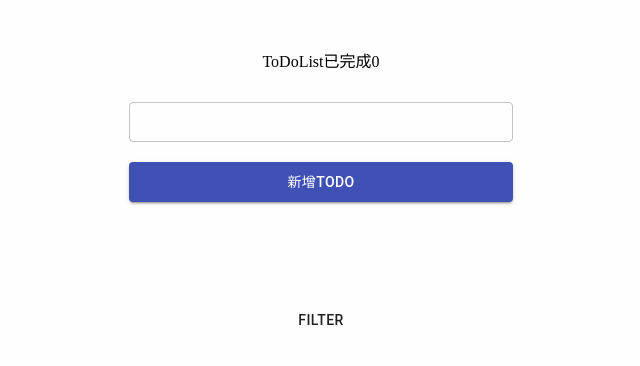
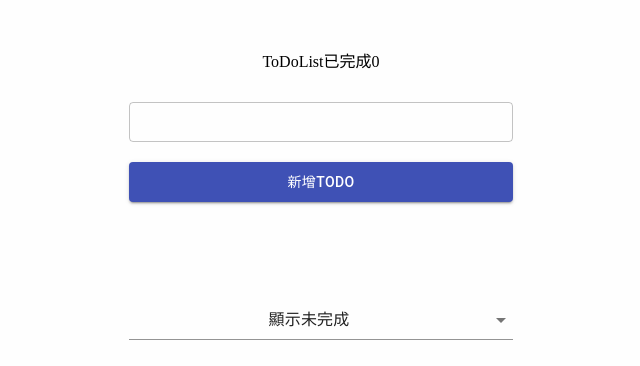
Before and after one commit to zxc469469/React-TodoList, a React (Create React App) app: page / in a window 1280 px wide. Shown: the top 366 px of the page, without its empty margins (319-959 px from the left). Built offline with nearby package versions, Linux system fonts and the light colour scheme.

Commit message:
new :  filterToDo - Select filter type change : TodoList  add filter func.

```diff
--- a/src/App.tsx
+++ b/src/App.tsx
@@ -14,6 +14,7 @@ const ToDoTitle = styled.div`
   align-items: center;
   margin-bottom: 30px;
 `;
+
 const InputContainer = styled.div`
   display: flex;
   justify-content: center;
@@ -21,6 +22,7 @@ const InputContainer = styled.div`
   flex-direction: column;
   height: 300px;
 `;
+
 function App() {
   const ToDoListCount = useSelector((state: rootState) => state.ToDoList).count;
   const allToDoList = useSelector((state: rootState) => state.ToDoList).ToDoList;
--- a/src/components/ToDoFilter.tsx
+++ b/src/components/ToDoFilter.tsx
@@ -1,22 +1,36 @@
 import React, { useState } from "react";
-import { useDispatch } from "react-redux";
-import { ADD_TODO } from "../store/constants/index";
+import { useDispatch, useSelector } from "react-redux";
 import styled from "@emotion/styled";
-import { Button} from '@material-ui/core';
+import { Select } from "@material-ui/core";
+import {
+  FILTER_FINISHED_TODO,
+  FILTER_UNFINISHED_TODO,
+} from "../store/constants/index";
 
-const FilterBtn = styled(Button)`
+
+const FilterSelect = styled(Select)`
   width: 30%;
   min-width: 200px;
   height: 40px;
 `;
 
+export default function ToDoFilter() {
+  const [filterType, setFilterType] = useState(FILTER_UNFINISHED_TODO);
+  const dispatch = useDispatch();
 
-export default function ToDoFilter() {
-    return(
-       <>
-       <FilterBtn>
-           filter
-       </FilterBtn>
-       </>
-    )
+  const filterDispatch = (type: String) => {
+    dispatch({ type: type });
+  };
+  const handleFilterSelect = (e: any) => {
+    setFilterType(e.target.value);
+    filterDispatch(e.target.value);
+  };
+  return (
+    <>
+      <FilterSelect value={filterType} onChange={handleFilterSelect}>
+        <option value={FILTER_UNFINISHED_TODO}>顯示未完成</option>
+        <option value={FILTER_FINISHED_TODO}>顯示已完成</option>
+      </FilterSelect>
+    </>
+  );
 }
--- a/src/components/TodoList.tsx
+++ b/src/components/TodoList.tsx
@@ -3,19 +3,18 @@ import styled from "@emotion/styled";
 import { useSelector, useDispatch } from "react-redux";
 import { rootState } from "../store/reducers/index";
 import { DELETE_TODO, FINISHED_TODO } from "../store/constants/index";
-import {Card ,Button} from '@material-ui/core';
-import DeleteIcon from '@material-ui/icons/Delete';
-
+import { Card, Button } from "@material-ui/core";
+import DeleteIcon from "@material-ui/icons/Delete";
 
 const size = {
-  mobileS: '320px',
-  mobileM: '375px',
-  mobileL: '425px',
-  tablet: '768px',
-  laptop: '1024px',
-  laptopL: '1440px',
-  desktop: '2560px'
-}
+  mobileS: "320px",
+  mobileM: "375px",
+  mobileL: "425px",
+  tablet: "768px",
+  laptop: "1024px",
+  laptopL: "1440px",
+  desktop: "2560px",
+};
 
 const device = {
   mobileS: `(max-width: ${size.mobileS})`,
@@ -25,7 +24,7 @@ const device = {
   laptop: `(max-width: ${size.laptop})`,
   laptopL: `(max-width: ${size.laptopL})`,
   desktop: `(max-width: ${size.desktop})`,
-  desktopL: `(max-width: ${size.desktop})`
+  desktopL: `(max-width: ${size.desktop})`,
 };
 
 const ToDoListContainer = styled.div`
@@ -33,13 +32,13 @@ const ToDoListContainer = styled.div`
   grid-template-columns: repeat(3, 1fr);
   grid-auto-rows: minmax(50px, auto);
 
-  @media ${device.tablet}{
-    grid-template: 1fr /1fr 1fr ;
+  @media ${device.tablet} {
+    grid-template: 1fr /1fr 1fr;
   }
   width: 100%;
   min-height: 200px;
-  padding:50px;
-  box-sizing:border-box;
+  padding: 50px;
+  box-sizing: border-box;
 `;
 
 const ToDoCard = styled(Card)`
@@ -51,24 +50,22 @@ const ToDoCard = styled(Card)`
   flex-direction: column;
   background-color: #fff;
   padding-bottom: 30px;
-  color:#2c2c2c;
-
+  color: #2c2c2c;
 `;
-type ToDoTextProp={
-  isfinished:Boolean;
-}
+type ToDoTextProp = {
+  isfinished: Boolean;
+};
 const ToDoText = styled.div<ToDoTextProp>`
   display: flex;
   height: 100%;
   width: 100%;
   padding: 20px;
   box-sizing: border-box;
-  text-decoration: ${(props)=>props.isfinished ? 'line-through': 'none'};
+  text-decoration: ${(props) => (props.isfinished ? "line-through" : "none")};
   word-break: break-all;
 `;
 
-
-const ToDoTextTitle = styled("div")``
+const ToDoTextTitle = styled("div")``;
 
 const ToDoDeleteBtn = styled(Button)`
   width: 50%;
@@ -76,37 +73,59 @@ const ToDoDeleteBtn = styled(Button)`
   border: 1px solid #1c1c1c;
   border-radius: 3px;
   height: 40px;
-  background:#fff;
+  background: #fff;
 `;
+
+interface Todo {
+  name: string;
+  key: number;
+  finished: boolean;
+}
 
 export default function DisplayToDoList() {
   const ToDoList = useSelector((state: rootState) => state.ToDoList.ToDoList);
+  const filterType = useSelector(
+    (state: rootState) => state.filterReducer.filterType
+  );
   const dispatch = useDispatch();
-  const Delete = (toDeleteKey: number) => {
+  const handleToDoDelete = (toDeleteKey: number) => {
     dispatch({ type: DELETE_TODO, payload: { toDeleteKey: toDeleteKey } });
   };
 
-  const finished = (toFinishKey: Number) => {
+  const handleToDoFinished = (toFinishKey: Number) => {
     dispatch({ type: FINISHED_TODO, payload: { toFinishKey: toFinishKey } });
   };
 
-
-
+  const filter = (ToDo: Todo): boolean => {
+    console.log(filterType);
+    switch (filterType) {
+      case "Finished": {
+        if (ToDo.finished === true) return true;
+        else return false;
+      }
+      case "UnFinished": {
+        if (ToDo.finished === false) return true;
+        else return false;
+      }
+      default:
+        return false;
+    }
+  };
 
   return (
     <ToDoListContainer>
-      {  console.log(ToDoList)}
-      {ToDoList.map((ele: { name: string; key: number; finished:boolean }, i) => {
-        if(i>=1 && ele.finished === false)
+      {console.log(ToDoList)}
+      {ToDoList.map((ele: Todo, i) => {
+        if (filter(ele) && i >= 1)
           return (
-          <ToDoCard key={ele.key} >
+            <ToDoCard key={ele.key}>
               <ToDoTextTitle>第{i}項：</ToDoTextTitle>
-            <ToDoText  isfinished={ele.finished}
+              <ToDoText
+                isfinished={ele.finished}
                 onClick={() => {
-                finished(i);
+                  handleToDoFinished(i);
                 }}
                 data-testid={ele.key}
-
               >
                 {ele.name}
               </ToDoText>
@@ -115,7 +134,7 @@ export default function DisplayToDoList() {
                 color="secondary"
                 startIcon={<DeleteIcon />}
                 onClick={() => {
-                Delete(i);
+                  handleToDoDelete(i);
                 }}
               >
                 刪除
--- a/src/store/constants/index.tsx
+++ b/src/store/constants/index.tsx
@@ -17,5 +17,5 @@ export type DELETE_TODO = typeof DELETE_TODO;
 export const FILTER_FINISHED_TODO = "FILTER_FINSHED_TODOS";
 export type FILTER_FINISHED_TODO = typeof FILTER_FINISHED_TODO;
 
-export const FILTER_UNFINISHED_TODO = "FILTER_FINSHED_TODOS";
+export const FILTER_UNFINISHED_TODO = "FILTER_UNFINISHED_TODO";
 export type FILTER_UNFINISHED_TODO = typeof FILTER_UNFINISHED_TODO;
--- a/src/store/reducers/filterReducer.tsx
+++ b/src/store/reducers/filterReducer.tsx
@@ -2,7 +2,7 @@ import { FILTER_FINISHED_TODO ,FILTER_UNFINISHED_TODO} from "../constants/index"
 import { FilterAction } from "../actions/index";
 
 const FilterInitState = {
-  filterType: "null",
+  filterType: "UnFinished",
 };
 interface FilterInitState {
   filterType: string;
```
Also changed, not shown: src/store/reducers/ToDoReducer.tsx (+4 -5 lines). Lines whose indentation alone changed are shown as unchanged.
